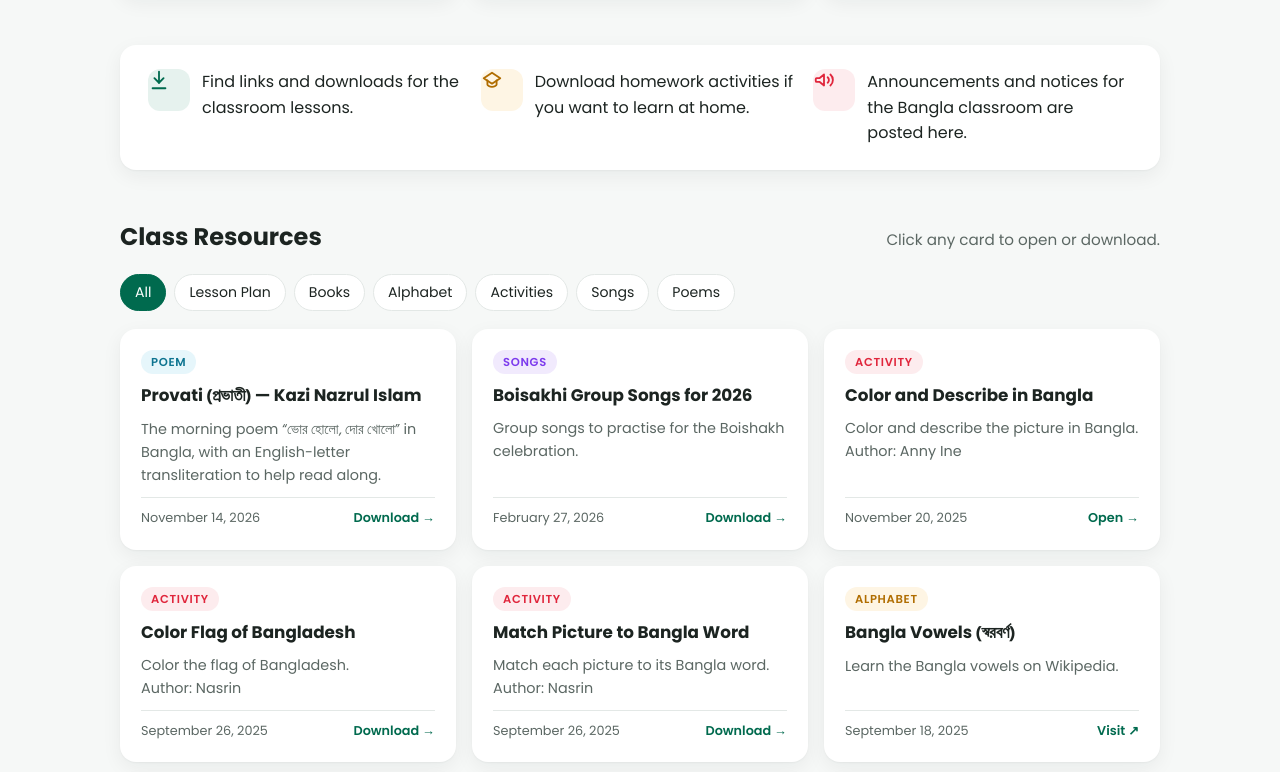
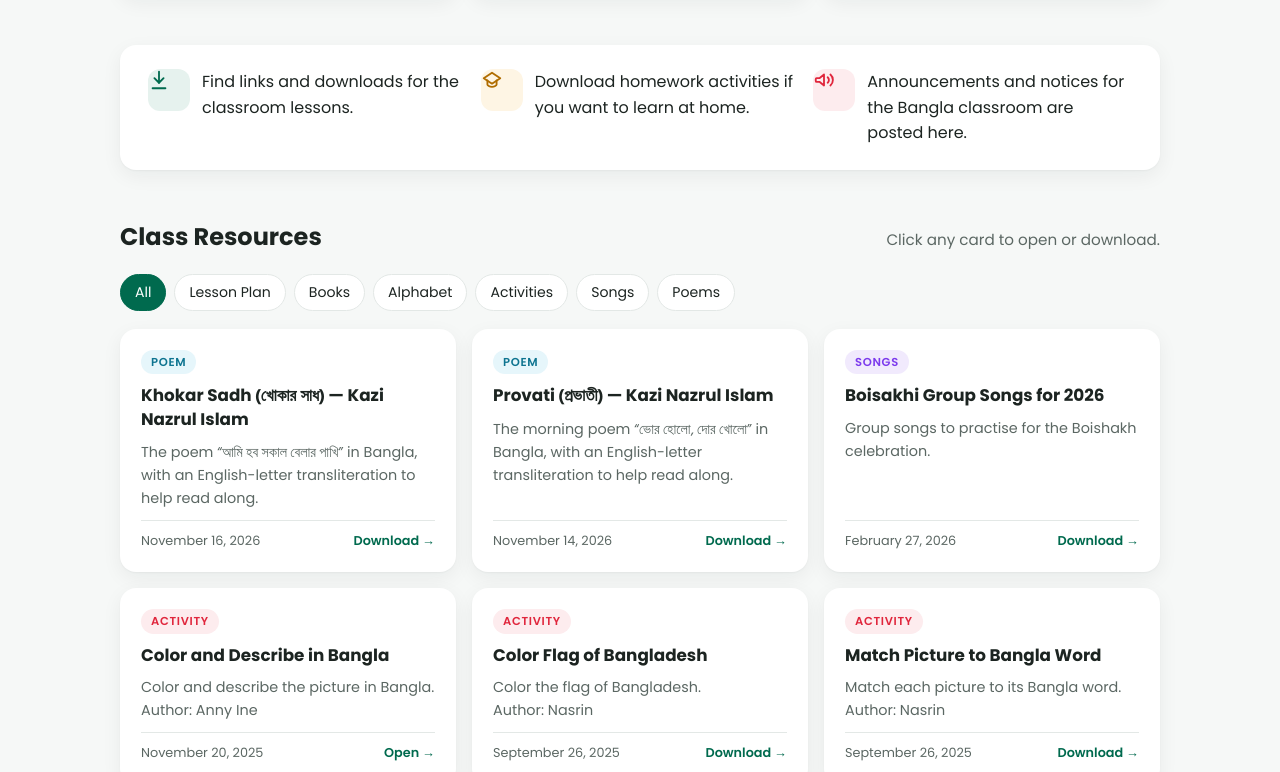
Before and after one commit to FSA-Fazle/BanglaClass, a plain HTML site: page BrantfordBanglaSchool.html in a window 1280 px wide. Shown: the part 500-1272 px from the top of the page. Drawn offline with Linux system fonts and the light colour scheme.

Commit message:
Add Khokar Sadh poem to Brantford Bangla School resources
Co-Authored-By: Claude Opus 5.5 <noreply@anthropic.com>

```diff
--- a/BrantfordBanglaSchool.html
+++ b/BrantfordBanglaSchool.html
@@ -199,6 +199,13 @@
 
       <div class="grid">
 
+        <a class="res t-poem" data-cat="poem" href="Khokar Sadh.pdf">
+          <div class="res-top"><span class="tag">Poem</span></div>
+          <h3>Khokar Sadh <span class="bn">(খোকার সাধ)</span> — Kazi Nazrul Islam</h3>
+          <p class="desc">The poem <span class="bn">“আমি হব সকাল বেলার পাখি”</span> in Bangla, with an English-letter transliteration to help read along.</p>
+          <div class="meta"><span>November 16, 2026</span><span class="cta">Download &rarr;</span></div>
+        </a>
+
         <a class="res t-poem" data-cat="poem" href="PROVATI.pdf">
           <div class="res-top"><span class="tag">Poem</span></div>
           <h3>Provati <span class="bn">(প্রভাতী)</span> — Kazi Nazrul Islam</h3>
```
Also changed, not shown: 1 other file.
